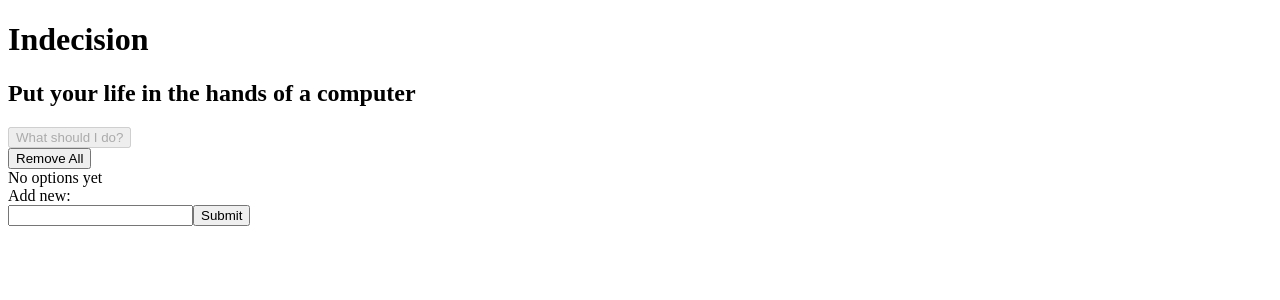
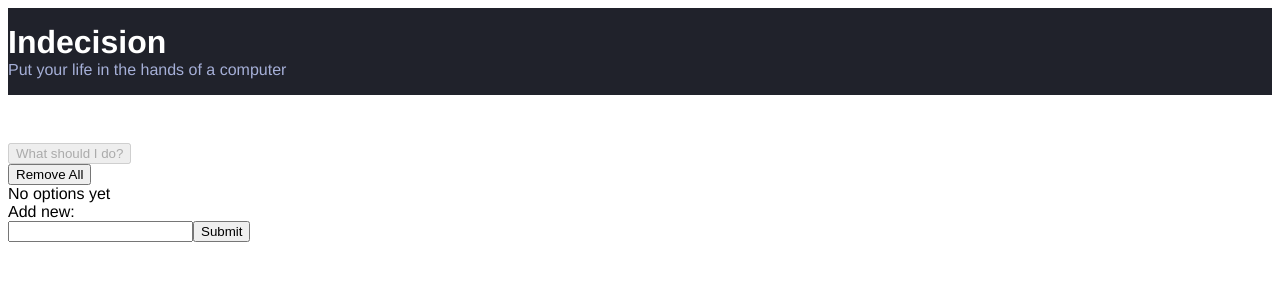
Before and after one commit to simeonkerkola/react-indecision, a React app: page / in a window 1280 px wide. Shown: the top 300 px of the page. Built offline with nearby package versions, Linux system fonts and the light colour scheme.

Commit message:
Implement SCSS

```diff
--- a/src/app.jsx
+++ b/src/app.jsx
@@ -1,6 +1,7 @@
 import React from 'react'
 import ReactDOM from 'react-dom'
 import IndecisionApp from './components/IndecisionApp.jsx'
+import './styles/styles.scss'
 
 const Layout = (props) => {
   return (
--- a/src/components/Header.jsx
+++ b/src/components/Header.jsx
@@ -1,9 +1,9 @@
 import React from 'react'
 
 const Header = (props) => (
-  <div>
-    <h1>{props.title}</h1>
-    {props.subtitle && <h2>{props.subtitle}</h2>}
+  <div className="header">
+    <h1 className="header__title">{props.title}</h1>
+    {props.subtitle && <h2 className="header__subtitle">{props.subtitle}</h2>}
   </div>
 )
 
--- /dev/null
+++ b/src/styles/base/_base.scss
@@ -0,0 +1,8 @@
+html {
+  font-size: 62.5%;
+}
+
+body {
+  font-family: Helvetica, Arial, sans-serif;
+  font-size: 1.6rem;
+}
--- /dev/null
+++ b/src/styles/components/_header.scss
@@ -0,0 +1,18 @@
+.header {
+  background: #20222b;
+  color: white;
+  margin-bottom: 4.8rem;
+  padding: 1.6rem 0;
+}
+
+.header__title {
+  font-size: 3.2rem;
+  margin: 0;
+}
+
+.header__subtitle {
+  color: #a5afd7;
+  font-size: 1.6rem;
+  font-weight: 500;
+  margin: 0;
+}
--- /dev/null
+++ b/src/styles/styles.scss
@@ -0,0 +1,2 @@
+@import './base/base';
+@import './components/header';
--- a/webpack.config.js
+++ b/webpack.config.js
@@ -8,9 +8,16 @@ module.exports = {
   },
   module: {
     rules: [{
-      loader: 'babel-loader', // use babeö
+      loader: 'babel-loader', // use babel
       test: /\.jsx$/, // look for all *.jsx files
       exclude: /node_modules/,
+    },{
+      test: /\.scss$/,
+      use: [ // use allows us to use an array of loaders
+        'style-loader',
+        'css-loader',
+        'sass-loader'
+      ]
     }]
   },
   devtool: 'cheap-module-eval-source-map', // implement sourcemap
```
Also changed, not shown: package.json (+6 -2 lines), 1 other file (tests, documents, lock files or other folders).
